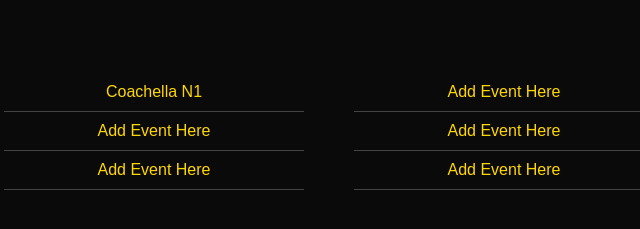
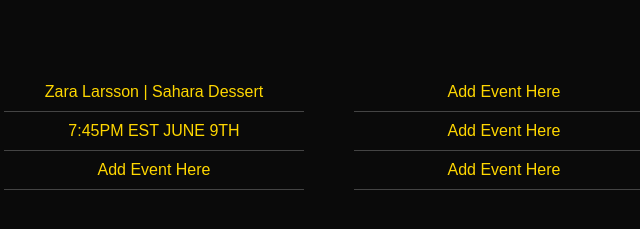
Before and after one commit to frostyyrausty-coder/Roblox-tour, a plain HTML site: page index.html in a window 1280 px wide. Shown: the part 245-474 px from the top of the page, without its empty margins (311-951 px from the left). Drawn offline with Linux system fonts and the light colour scheme.

Commit message:
Update event details in index.html

```diff
--- a/index.html
+++ b/index.html
@@ -59,8 +59,8 @@
 <div class="container">
 
   <div class="column">
-    <div class="event">Coachella N1</div>
-    <div class="event">Add Event Here</div>
+    <div class="event">Zara Larsson | Sahara Dessert </div>
+    <div class="event">7:45PM EST JUNE 9TH </div>
     <div class="event">Add Event Here</div>
   </div>
 
```
